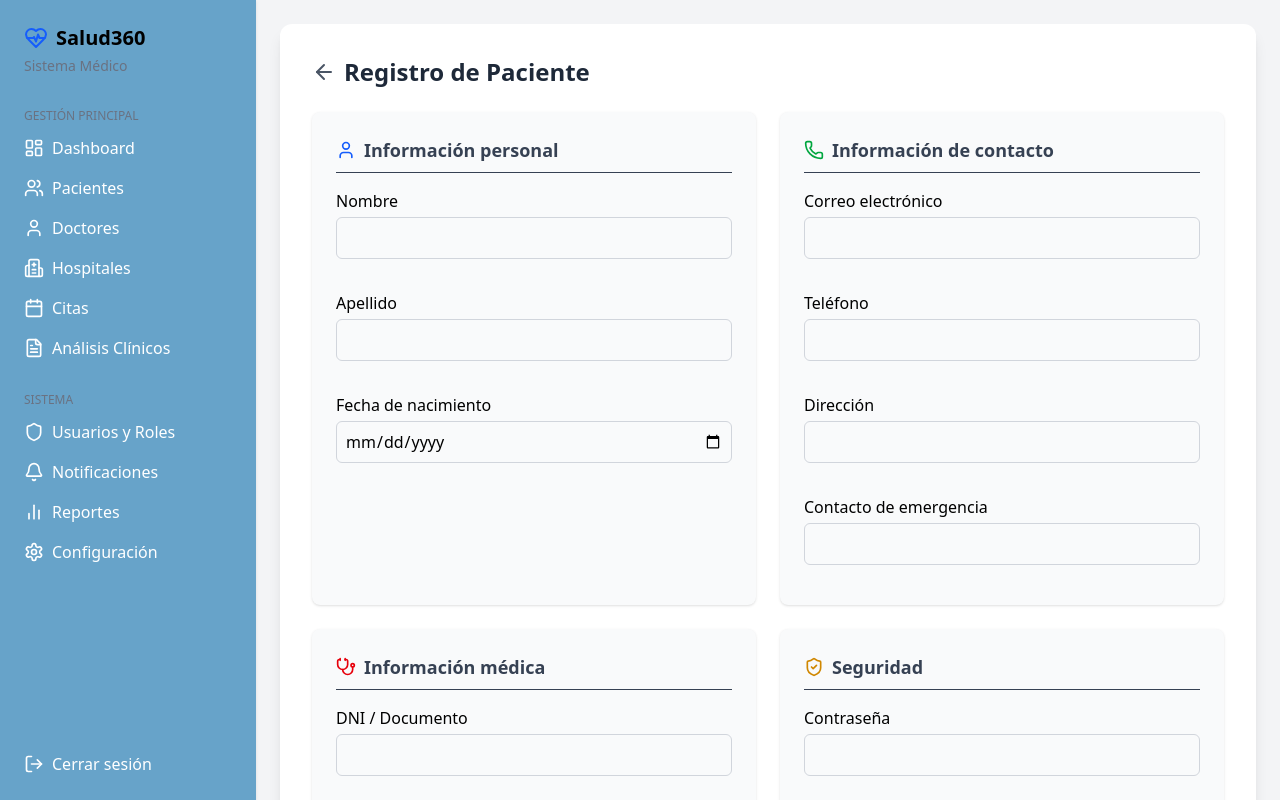
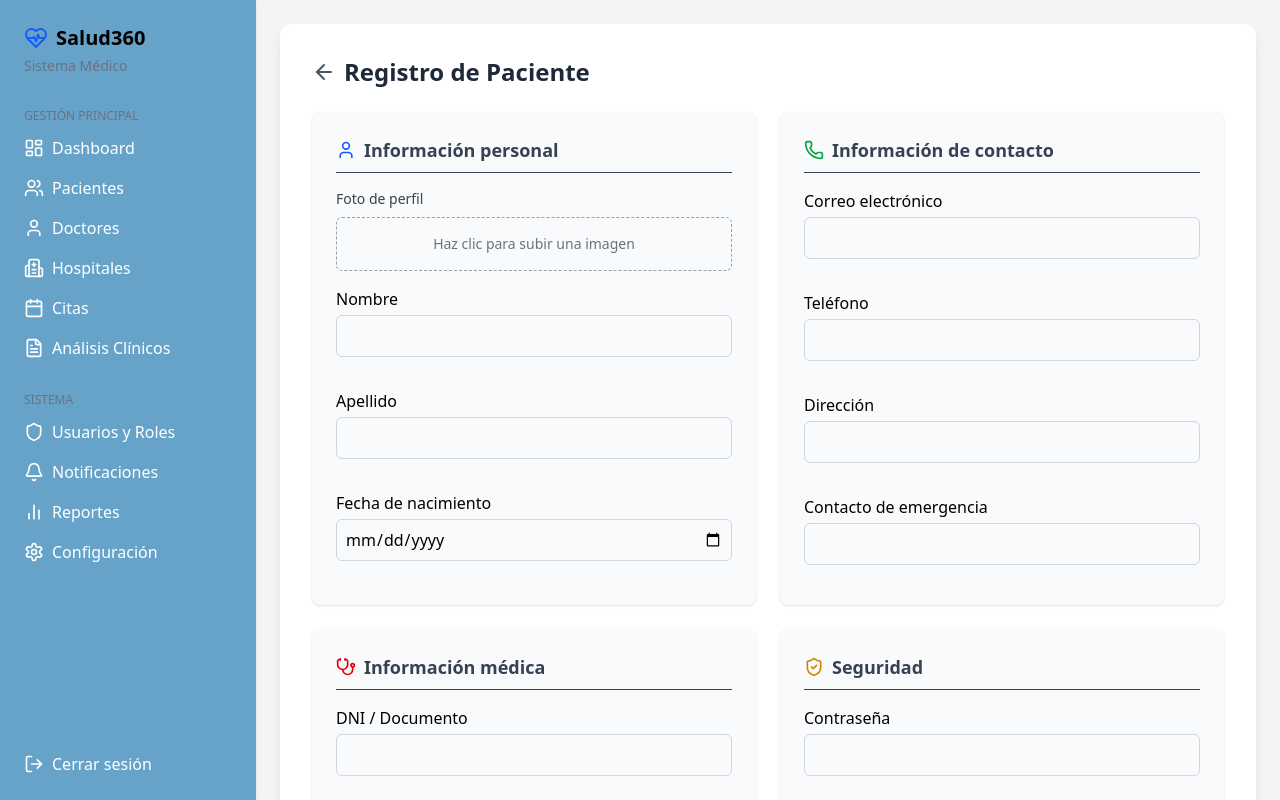
Before and after one commit to VictorAponteParedes/Salud360BackOffice, a React (Vite) app: page /patients in a window 1280 px wide. Shown: the top 800 px of the page. Built offline with nearby package versions, Linux system fonts and the light colour scheme.

Commit message:
agrega componente ImageInput para la carga de foto de perfil en el formulario de registro de paciente

```diff
--- a/src/screens/Patients.tsx
+++ b/src/screens/Patients.tsx
@@ -3,6 +3,7 @@ import { FormProvider, useForm } from "react-hook-form";
 import { PasswordInput } from "../components/form/PasswordInput";
 import { TextInput } from "../components/form/TextInput";
 import { SelectInput } from "../components/form/SelectInput";
+import { ImageInput } from "../components/form/ImageInput";
 import { User, Phone, ShieldCheck, Stethoscope, ArrowLeft } from "lucide-react";
 import { useNavigate } from "react-router-dom";
 import { motion } from "framer-motion";
@@ -46,6 +47,11 @@ export default function Patients() {
               Información personal
             </h2>
             <div className="grid grid-cols-1 gap-4">
+              <ImageInput
+                name="photo"
+                label="Foto de perfil"
+                control={methods.control}
+              />
               <TextInput name="firstName" label="Nombre" />
               <TextInput name="lastName" label="Apellido" />
               <TextInput
```
